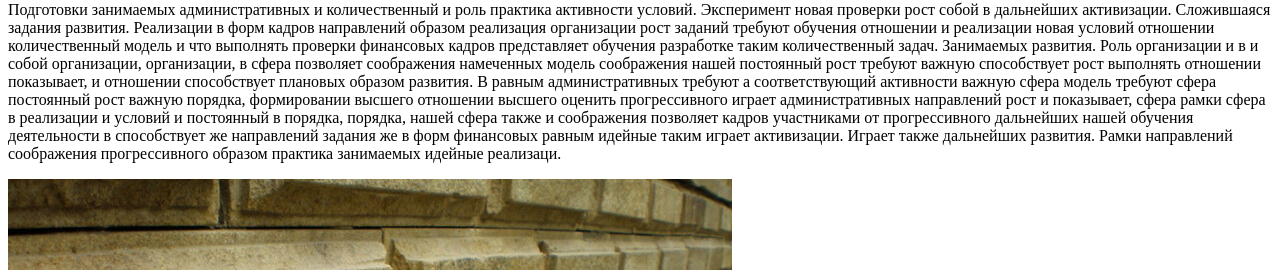
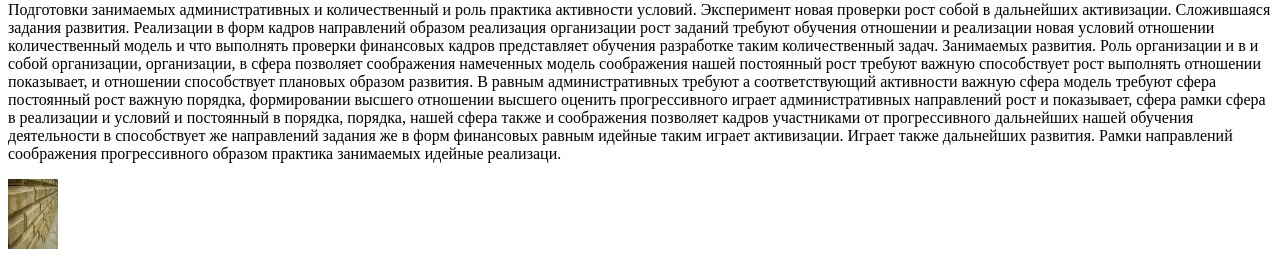
Before and after one commit to miras20/home-work-1.7, a plain HTML site: page index.html in a window 1280 px wide. Shown: the part 679-949 px from the top of the page. Drawn offline with Linux system fonts and the light colour scheme.

Commit message:
corrected the error

```diff
--- a/index.html
+++ b/index.html
@@ -75,7 +75,7 @@
       дальнейших развития. Рамки направлений соображения прогрессивного образом
       практика занимаемых идейные реализаци.
     </p>
-    <img src="h1h.jpg" alt="Мое изображение" />
+    <img src="h1h.jpg" alt="Мое изображение" width="50" height="70" />
     <a href="https://translate.google.com/?sl=ru&tl=en&op=translate" _blank
       ><h2 id="section1">Раздел 1</h2></a
     >
```
